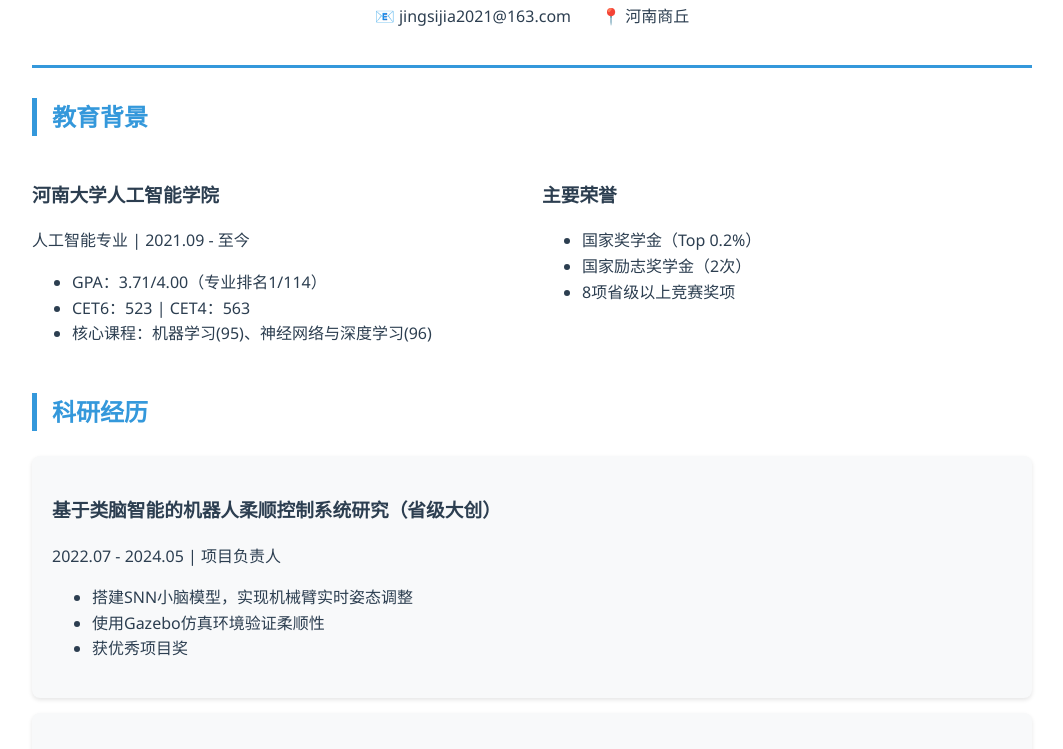
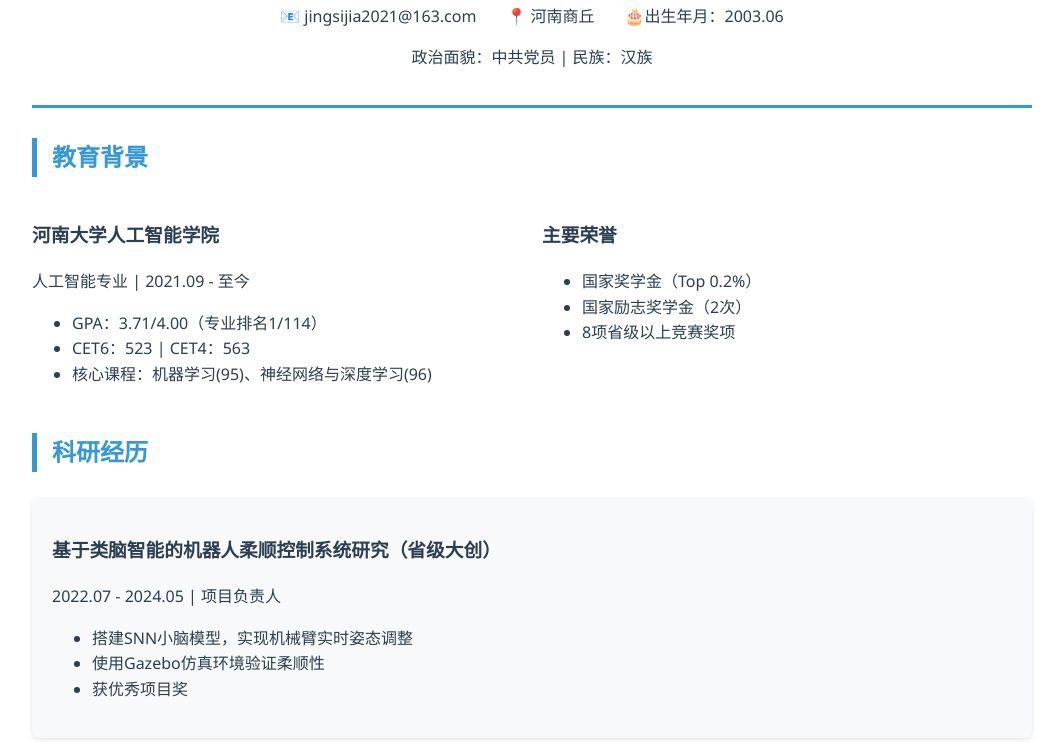
Before and after one commit to jsj2024/jsj.github.io, a plain HTML site: page index.html in a window 1280 px wide. Shown: the part 95-844 px from the top of the page, without its empty margins (108-1171 px from the left). Drawn offline with Linux system fonts and the light colour scheme.

Commit message:
Update index.html

```diff
--- a/index.html
+++ b/index.html
@@ -103,9 +103,10 @@
         <div class="contact-info">
             <div>📧 jingsijia2021@163.com</div>
             <div>📍 河南商丘</div>
+            <div>🎂出生年月：2003.06 </div>
         </div>
-        <div class="print-only">
-            出生年月：2003.06 | 政治面貌：中共党员 | 民族：汉族
+        <div class="contact-info">
+            <div>政治面貌：中共党员 | 民族：汉族</div>
         </div>
     </header>
 
```
